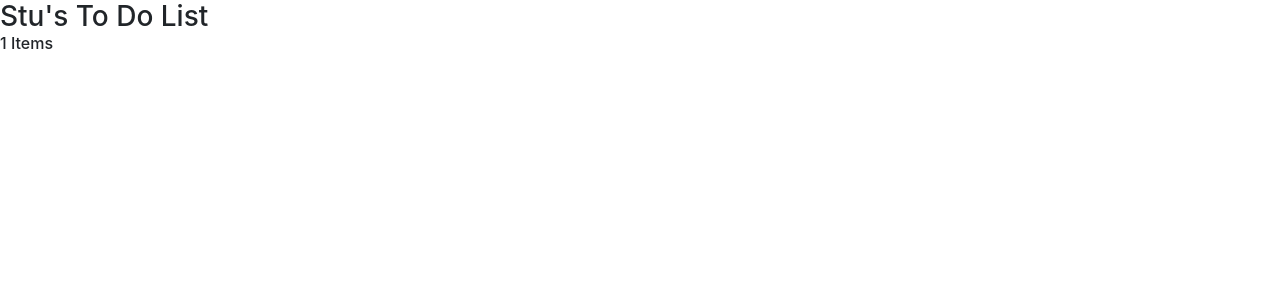
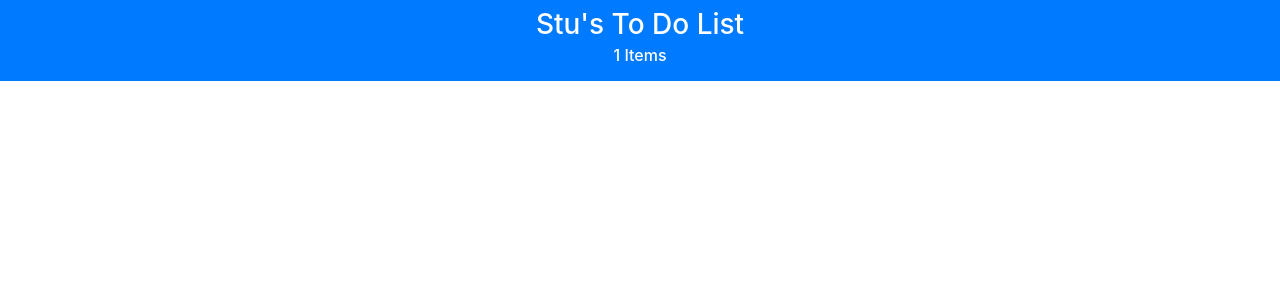
Before and after one commit to c0ff33-b34n/todo-list, an Angular app: page / in a window 1280 px wide. Shown: the top 300 px of the page. Built offline with nearby package versions, Linux system fonts and the light colour scheme.

Commit message:
Add bootstrap styling to existing component

```diff
--- a/src/app/app.component.html
+++ b/src/app/app.component.html
@@ -1,4 +1,4 @@
-<h3>
+<h3 class="bg-primary text-center text-white p-2">
   {{ username }}'s To Do List
-  <h6>{{ itemCount }} Items</h6>
+  <h6 class="mt-1 ">{{ itemCount }} Items</h6>
 </h3>
```
